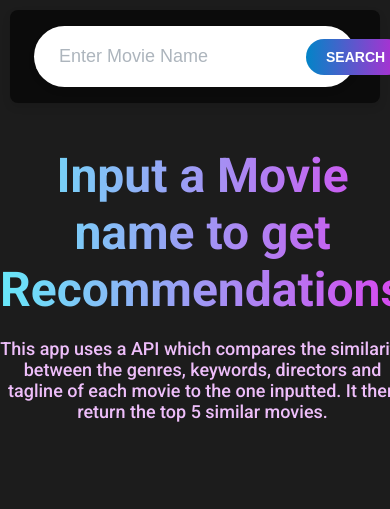
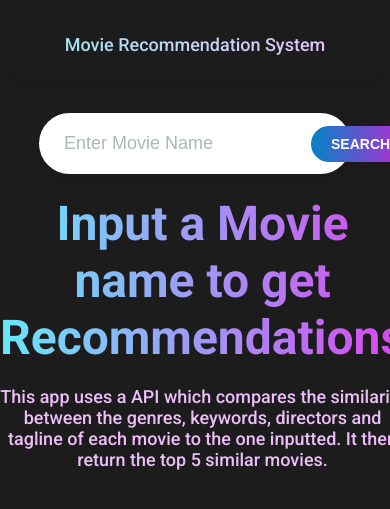
Before and after one commit to abduyus/internship-movie-recommendation, a Flask app: page / in a window 390 px wide; the page is wider, and only the part inside the window is pictured. Shown: the top 509 px of that part. Run offline with Flask 3, Linux system fonts and the light colour scheme.

Commit message:
Add media queries for responsive design and link stylesheet in index.html

```diff
--- /dev/null
+++ b/backend/static/css/media_queries.css
@@ -0,0 +1,36 @@
+@media (max-width: 75em) {
+  /* 1200px */
+
+  header {
+    all: unset;
+  }
+
+  nav {
+    all: unset;
+  }
+
+  nav .title {
+    z-index: 9999;
+    padding: 2.4rem;
+    background-color: #000000;
+    /* background-color: #e9ecef; */
+    border-radius: 0.8rem;
+    box-shadow: 0 0.4rem 0.8rem rgba(0, 0, 0, 0.1);
+    margin: 0 auto;
+    margin: 1rem;
+    font-weight: 500;
+    background: linear-gradient(to right, #99e9f2, #eebefa);
+    -webkit-background-clip: text;
+    -webkit-text-fill-color: transparent;
+  }
+
+  .search-bar-container {
+    z-index: 9999;
+    margin-top: 2.4rem;
+    max-width: 80%;
+  }
+
+  .grid {
+    margin-top: 9.6rem;
+  }
+}
--- a/backend/templates/index.html
+++ b/backend/templates/index.html
@@ -18,7 +18,10 @@
       rel="stylesheet"
       href="{{ url_for('static', filename='css/style.css') }}"
     />
-
+    <link
+      rel="stylesheet"
+      href="{{ url_for('static', filename='css/media_queries.css') }}"
+    />
     <title>Movie Recommendation System</title>
   </head>
   <body>
```
